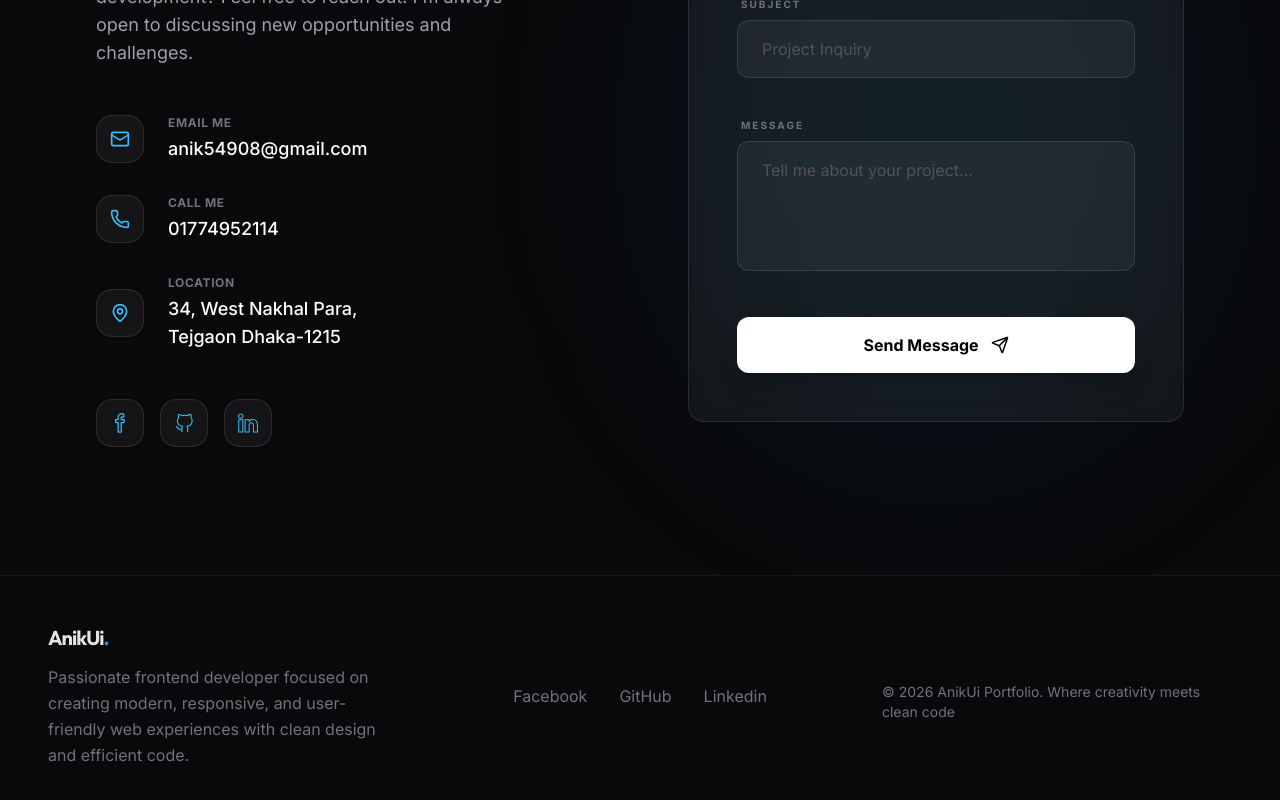
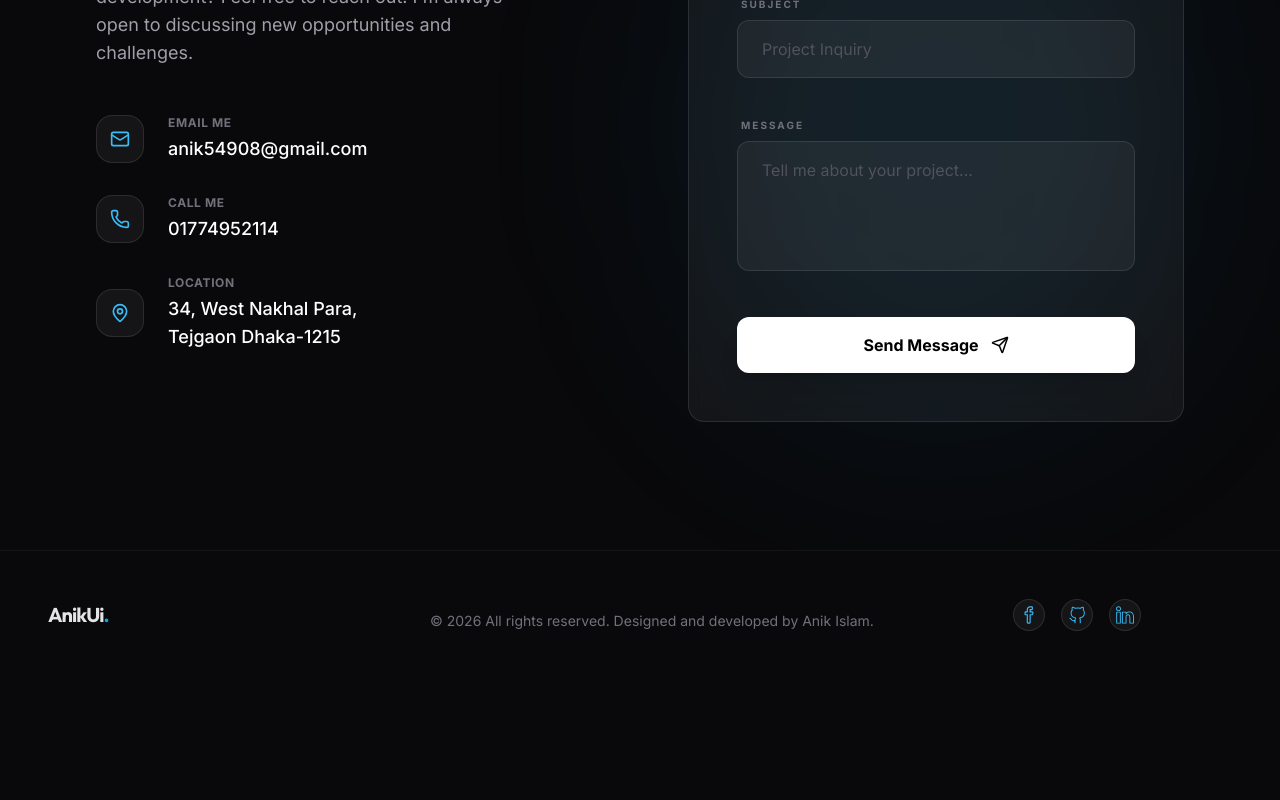
Before and after one commit to Roni006/my-react-portfolio, a React (Vite) app: page / in a window 1280 px wide. Shown: the part 5296-6096 px from the top of the page. After the commit the page ends 5975 px from the top, so only its background shows below. Built offline with nearby package versions, Linux system fonts and the light colour scheme.

Commit message:
added some change on footer components

```diff
--- a/src/components/Contact.jsx
+++ b/src/components/Contact.jsx
@@ -3,10 +3,7 @@ import { motion } from "motion/react";
 import { Send, MapPin, Phone, Mail } from "lucide-react";
 // import { SOCIALS } from "../constants";
 
-import { VscGithubAlt } from "react-icons/vsc";
-import { SlSocialLinkedin } from "react-icons/sl";
-import { SlSocialTwitter } from "react-icons/sl";
-import { SlSocialFacebook } from "react-icons/sl";
+
 
 export default function Contact() {
   const [formData, setFormData] = useState({
@@ -100,40 +97,7 @@ export default function Contact() {
 
             {/*icons */}
             <div className="flex gap-4">
-              {/* item 1 */}
-              <div className="group cursor-pointer">
-                <div className="w-12 h-12 rounded-2xl bg-white/5 border border-white/10 flex items-center justify-center text-primary-400 group-hover:bg-primary-500 group-hover:text-white transition-all text-[20px]">
-                  <a
-                    href="https://www.facebook.com/anik.islam.roni.06"
-                    target="_blank"
-                    rel="noopener noreferrer"
-                  >
-                    <SlSocialFacebook />
-                  </a>
-                </div>
-              </div>
 
-              {/* item 2 */}
-              <div className="group cursor-pointer">
-                <div className="w-12 h-12 rounded-2xl bg-white/5 border border-white/10 flex items-center justify-center text-primary-400 group-hover:bg-primary-500 group-hover:text-white transition-all text-[20px]">
-                  <a
-                    href="https://github.com/Roni006"
-                    target="_blank"
-                    rel="noopener noreferrer"
-                  >
-                    <VscGithubAlt />
-                  </a>
-                </div>
-              </div>
-
-              {/* item 3 */}
-              <div className="group cursor-pointer">
-                <div className="w-12 h-12 rounded-2xl bg-white/5 border border-white/10 flex items-center justify-center text-primary-400 group group-hover:bg-primary-500 group-hover:text-white transition-all text-[20px]">
-                  <a href="https://www.linkedin.com/in/anik-islam-293414306/" target="_blank" rel="noopener noreferrer">
-                    <SlSocialLinkedin />
-                  </a>
-                </div>
-              </div>
             </div>
           </motion.div>
 
--- a/src/components/Footer.jsx
+++ b/src/components/Footer.jsx
@@ -1,6 +1,10 @@
 import React from "react";
 // import { SOCIALS } from "../constants";
 
+import { VscGithubAlt } from "react-icons/vsc";
+import { SlSocialLinkedin } from "react-icons/sl";
+import { SlSocialTwitter } from "react-icons/sl";
+import { SlSocialFacebook } from "react-icons/sl";
 export default function Footer() {
   return (
     <footer className="border-t border-white/5 py-12 px-6 lg:px-12 bg-zinc-950">
@@ -12,46 +16,54 @@ export default function Footer() {
           >
             AnikUi<span className="text-primary-500">.</span>
           </a>
-          <p className="text-zinc-500 text-xs sm:text-sm md:text-base mt-3 leading-relaxed max-w-[355px]  mx-auto">
-            Passionate frontend developer focused on creating modern,
-            responsive, and user-friendly web experiences with clean design and
-            efficient code.
+        </div>
+
+        <div className="text-zinc-500 text-sm w-115">
+          <p className="text-zinc-500 text-sm mt-3">
+            © {new Date().getFullYear()} All rights reserved. Designed and
+            developed by Anik Islam.
           </p>
         </div>
 
-        <div className="flex gap-8 order-last lg:order-0  text-center mx-auto">
-          <a
-            href="https://www.linkedin.com/in/anik-islam-293414306/"
-            target="_blank"
-            rel="noopener noreferrer"
-            className="text-zinc-500 hover:text-white duration-300"
-          >
-            Facebook
-          </a>
+        <div className="flex gap-4 order-last lg:order-0  text-center mx-auto">
+          {/* item 1 */}
+          <div className="group cursor-pointer">
+            <div className="w-8 h-8 rounded-2xl bg-white/5 border border-white/10 flex items-center justify-center text-primary-400 group-hover:bg-primary-500 group-hover:text-white transition-all text-[20px]">
+              <a
+                href="https://www.facebook.com/anik.islam.roni.06"
+                target="_blank"
+                rel="noopener noreferrer"
+              >
+                <SlSocialFacebook className="text-[18px]" />
+              </a>
+            </div>
+          </div>
 
-          <a
-            href="https://github.com/Roni006"
-            target="_blank"
-            rel="noopener noreferrer"
-            className="text-zinc-500 hover:text-white duration-300"
-          >
-            GitHub
-          </a>
-          <a
-            href="https://www.facebook.com/anik.islam.roni.06"
-            target="_blank"
-            rel="noopener noreferrer"
-            className="text-zinc-500 hover:text-white duration-300"
-          >
-            Linkedin
-          </a>
-        </div>
+          {/* item 2 */}
+          <div className="group cursor-pointer">
+            <div className="w-8 h-8 rounded-2xl bg-white/5 border border-white/10 flex items-center justify-center text-primary-400 group-hover:bg-primary-500 group-hover:text-white transition-all text-[20px]">
+              <a
+                href="https://github.com/Roni006"
+                target="_blank"
+                rel="noopener noreferrer"
+              >
+                <VscGithubAlt className="text-[18px]" />
+              </a>
+            </div>
+          </div>
 
-        <div className="text-zinc-500 text-sm w-87.5">
-          <p className="text-zinc-500 text-sm mt-3">
-            © {new Date().getFullYear()} AnikUi Portfolio. Where creativity
-            meets clean code
-          </p>
+          {/* item 3 */}
+          <div className="group cursor-pointer">
+            <div className="w-8 h-8 rounded-2xl bg-white/5 border border-white/10 flex items-center justify-center text-primary-400 group group-hover:bg-primary-500 group-hover:text-white transition-all text-[20px]">
+              <a
+                href="https://www.linkedin.com/in/anik-islam-293414306/"
+                target="_blank"
+                rel="noopener noreferrer"
+              >
+                <SlSocialLinkedin className="text-[18px]" />
+              </a>
+            </div>
+          </div>
         </div>
       </div>
     </footer>
```
